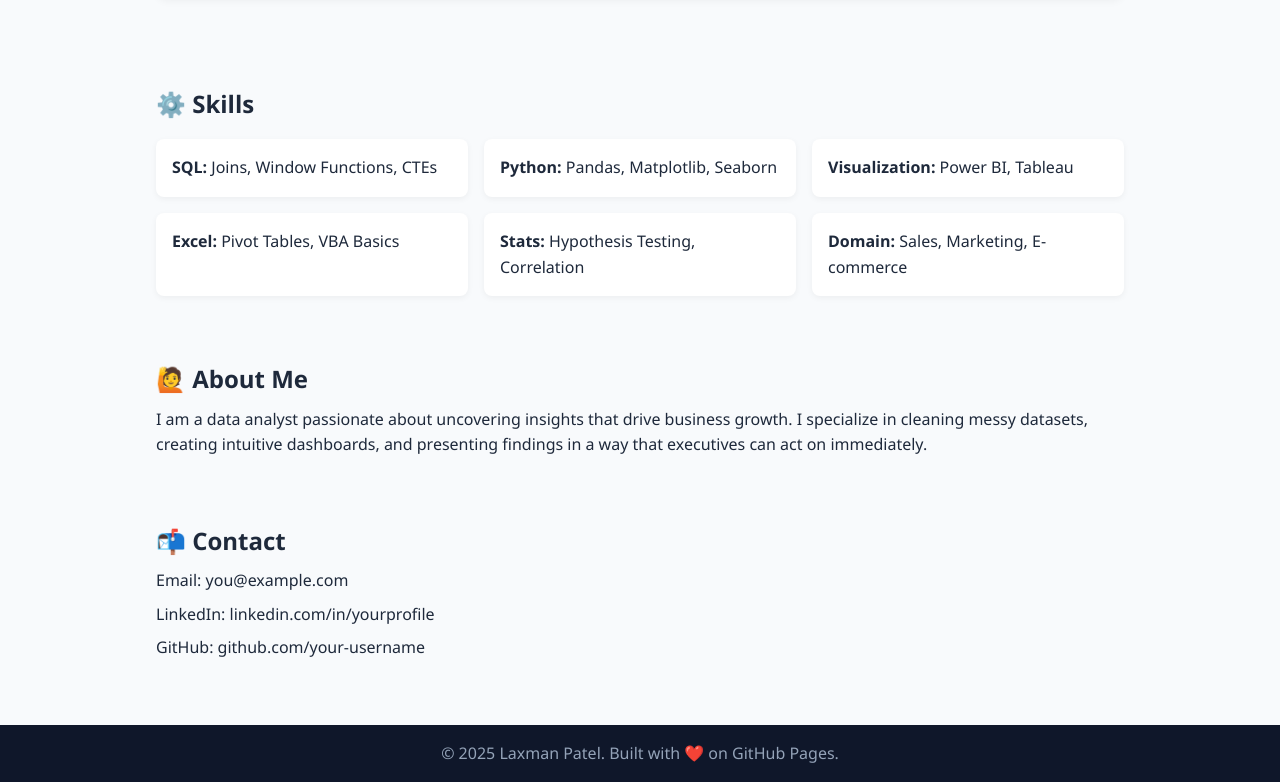
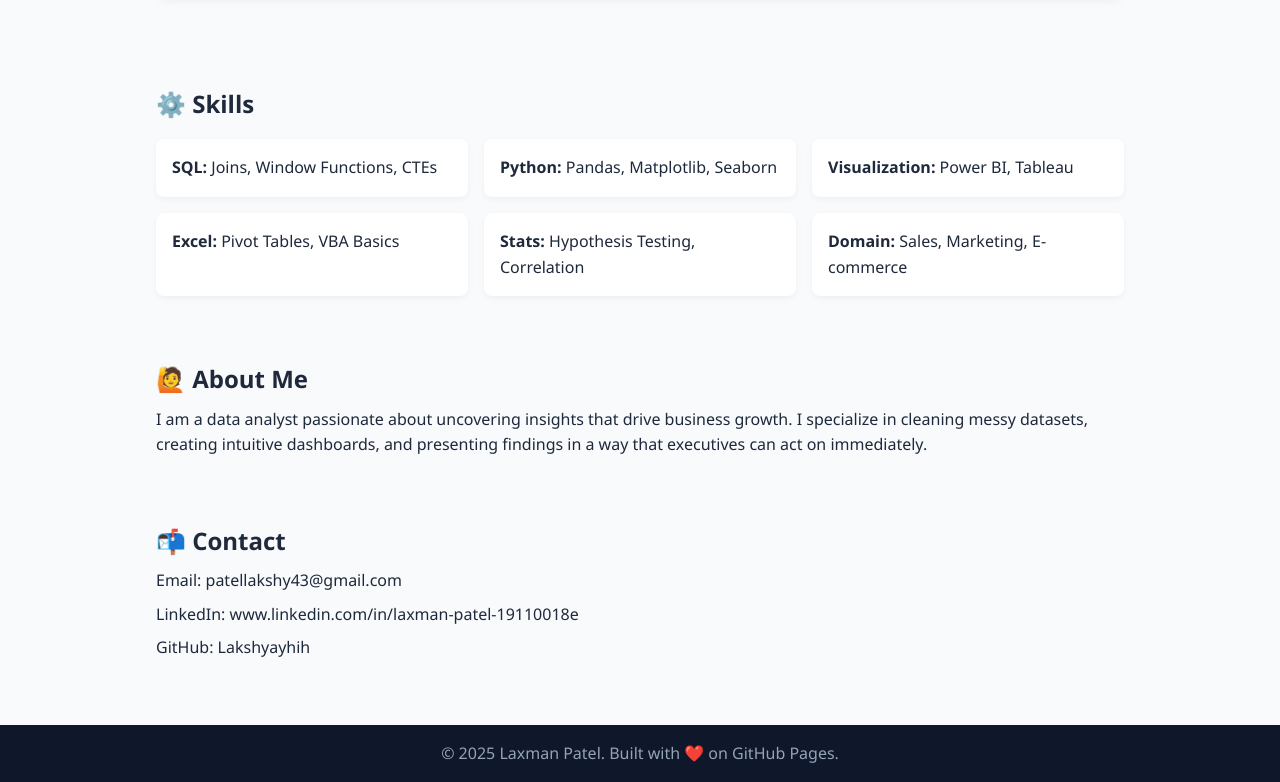
Before and after one commit to lakshyayhih/lakshyayhih.github.io, a plain HTML site: page index.html in a window 1280 px wide. Shown: the part 1128-1910 px from the top of the page. Drawn offline with Linux system fonts and the light colour scheme.

Commit message:
Update index.html

```diff
--- a/index.html
+++ b/index.html
@@ -82,9 +82,9 @@
   <!-- ===== Contact ===== -->
   <section id="contact" class="container">
     <h2>📬 Contact</h2>
-    <p>Email: <a href="patellakshy43@gmail.com">you@example.com</a></p>
-    <p>LinkedIn: <a href="https://www.linkedin.com/in/laxman-patel-19110018e/" target="_blank">linkedin.com/in/yourprofile</a></p>
-    <p>GitHub: <a href="https://github.com/your-lakshyayhih" target="_blank">github.com/your-username</a></p>
+    <p>Email: <a href="https://mail.google.com/mail/u/0/#inbox"></a>patellakshy43@gmail.com</p>
+    <p>LinkedIn: <a href="https://www.linkedin.com/in/laxman-patel-19110018e/" target="_blank">www.linkedin.com/in/laxman-patel-19110018e</a></p>
+    <p>GitHub: <a href="https://github.com/your-lakshyayhih" target="_blank">Lakshyayhih</a></p>
   </section>
 
   <!-- ===== Footer ===== -->
```
